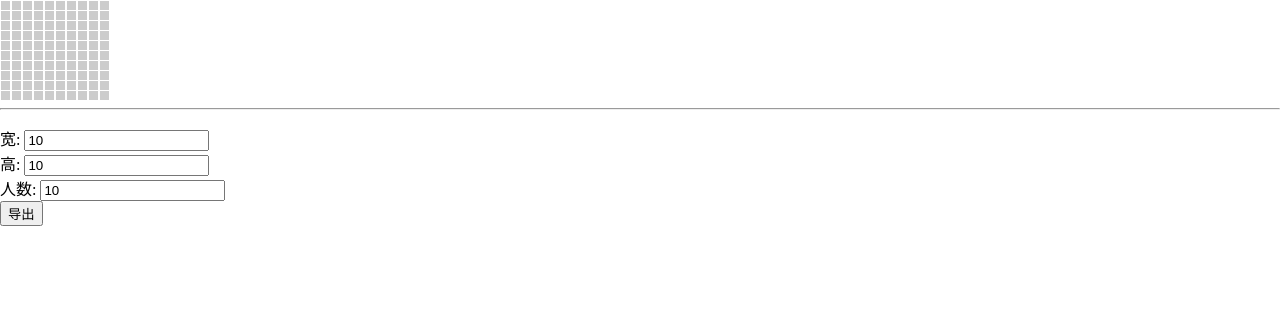
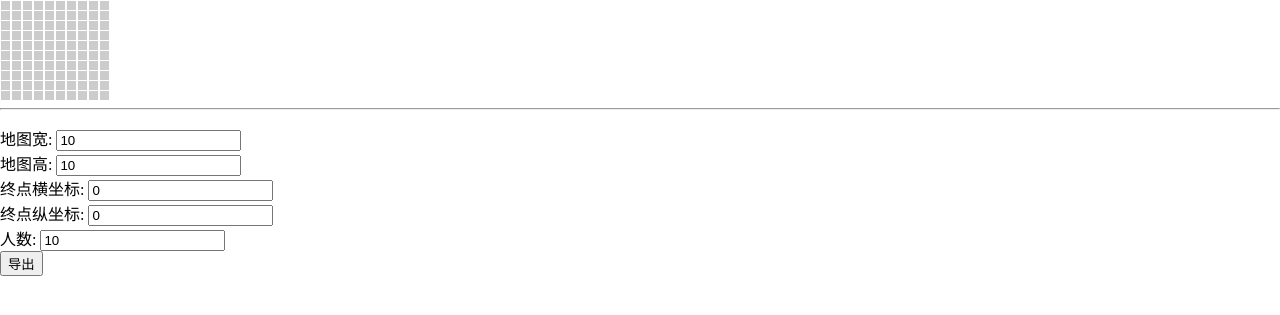
Before and after one commit to Chenwenjun-1996/Schoolwork, a Django app: page /social_force/draw_map/ in a window 1280 px wide. Shown: the top 315 px of the page. Run offline with Django 3.2, Linux system fonts and the light colour scheme.

Commit message:
version1.1

```diff
--- a/SFS/urls.py
+++ b/SFS/urls.py
@@ -20,4 +20,5 @@ from django.urls import path, include
 urlpatterns = [
     path('admin/', admin.site.urls),
     path('social_force/', include('social_force.urls')),
+    path('', sfv.drawMap),
 ]
--- a/component/BFS.py
+++ b/component/BFS.py
@@ -9,8 +9,8 @@ class BFS:
         self.width = width
         self.height = height
         self.bfs = ctypes.cdll.LoadLibrary(os.path.join(os.getcwd(), 'bfs.so'))
-        self.bfs.BFS(self.data, width, height, x, y)
-        self.dist = np.array(self.data).reshape(width, height)
+        self.bfs.BFS(self.data, int(width), int(height), int(x), int(y))
+        self.dist = np.array(self.data).reshape(int(width), int(height))
 
 
 
--- a/component/person.py
+++ b/component/person.py
@@ -24,6 +24,7 @@ class Person:
 
     def calculate(self):
         self.curV += ((self.dir * self.desV - self.curV) / self.tao + self.fc / self.m)*self.dt
+
         v = np.linalg.norm(self.curV)
         # print(v)
         if v > self.maxV:
--- a/social_force/views.py
+++ b/social_force/views.py
@@ -1,15 +1,33 @@
-from django.http import HttpResponse
+import json
+from django.http import HttpResponse, JsonResponse
 from django.shortcuts import render
+from django.views.decorators.csrf import csrf_exempt
+from ForceMap import ForceMap
 
 
 # Create your views here.
 
+@csrf_exempt
+def display(request):
+    if request.method == 'POST':
+        data = request.POST
+        #        print(type(json.loads(data.get('graph'))))
 
-def display(request):
-    return render(request, 'displayMap.html')
+        force = ForceMap(json.loads(data.get('graph')), int(data.get('width')), int(data.get('height')),
+                         int(data.get('dx')),
+                         int(data.get('dy')), int(data.get('people')))
+        info = {}
+        info['ori'] = force.personMap()
+        #print(force.personMap())
+        info['st'] = []
+        for i in range(120):
+            force.step()
+            #print(force.personMap())
+            info['st'].append(force.personMap())
+        return JsonResponse(info)
+    else:
+        return JsonResponse({})
 
 
 def drawMap(request):
-    if request.method == 'POST':
-        pass
     return render(request, 'map.html')
--- a/templates/map.html
+++ b/templates/map.html
@@ -45,22 +86,32 @@
 </head>
 <body>
     <div id="map"></div>
-    <div id="result"></div>
     <hr>
     <p id="obs"></p>
     <div>
-        <label for="width">宽:</label>
+        <label for="width">地图宽:</label>
         <input type="number" value="10" id="width" class="size">
     </div>
     <div>
-        <label for="height">高:</label>
+        <label for="height">地图高:</label>
         <input type="number" value="10" id="height" class="size">
     </div>
+        <div>
+        <label for="dy">终点横坐标:</label>
+            <input type="number" value="0" id="dy" class="des">
+
+    </div>
     <div>
-        <label for="width">人数:</label>
+        <label for="dx">终点纵坐标:</label>
+        <input type="number" value="0" id="dx" class="des">
+
+    </div>
+    <div>
+        <label for="people">人数:</label>
         <input type="number" value="10" id="people">
     </div>
-    <input type="button" value="导出" id="submit">
+    <input type="button" value="导出" id="submit" >
+    <div id="display"></div>
     <script>
         window.onload = function (){
             var $width = $('#width');
@@ -68,6 +119,8 @@
             var width = 10;
             var height = 10;
             var $map = $('#map');
+            var $dis = $('#display');
+            var d;
             for(var i=0;i<width;i++) {
                 var $line = $('<div class="line"></div>');
                 for(var j=0;j<height;j++){
@@ -95,6 +148,25 @@
                     $map.append($line);
                 }
             });
+
+            $('.des').change(function () {
+
+                var x = $('#dx').val();
+                var y = $('#dy').val();
+                if(x<0||x>=width) {
+                    $('#dx').val(0);
+                }
+                if(y<0||y>=width) {
+                    $('#dy').val(0);
+                }
+                var li = $map.children().eq(x);
+                var ce = li.children().eq(y);
+                if(d!=undefined)
+                    d.removeClass('dest');
+                d = ce;
+                ce.removeClass('block').addClass('dest');
+            });
+
             // $('#submit').click(function(){
             //     var map = '[[';
             //     for (var i = 0;i<width+1;i++) {
@@ -121,42 +193,79 @@
             //     map = JSON.parse(map);
             //     console.log(map);
             // })
+
+            var ori;
+            var step;
+            function anim() {
+                var i=0;
+                var fl = setInterval(function () {
+                var pos = step[i];
+                for(var j=0;j<pos.length;j++) {
+                    var person = $('#'+j);
+                    person.css('top', pos[j][0]*10-2);
+                    person.css('left', pos[j][1]*10-2);
+                }
+                i++;
+                if(i == step.length)
+                    clearInterval(fl);
+                }, 200);
+            }
+
             $('#submit').click(function(){
-                var map = '[';
-                for (var i = 0;i<width+1;i++) {
-                    map += '-1,'
+                var map = [];
+                for (var i = 0;i<width+2;i++) {
+                    map.push(-1);
                 }
-                map += '-1,';
                 $.each($map.children(), function(index, element) {
-                    map += '-1,';
+                    map.push(-1);
                     $.each($(element).children(), function(i, e){
                         if($(e).hasClass('block')) {
-                            map+='-1,'
+                            map.push(-1);
                         } else {
-                            map+='0,';
+                            map.push(0);
                         }
                     });
-                    map+='-1, ';
+                    map.push(-1);
                 });
-                for (var j = 0;j<width+1;j++) {
-                    map += '-1,'
+                for (var j = 0;j<width+2;j++) {
+                    map.push(-1);
                 }
-                map+='-1]';
-                $('#result').html(map);
-                console.log(map);
-                var data = {
-                    map: map,
-                    width: width+2,
-                    height: height+2,
-                    people: $('#people').val(),
-                };
                 $.ajax({
                     method: "POST",
                     url: '/social_force/display/',
-                    data: data,
-                    dataType: 'html',
+                    data: {
+                        'graph': JSON.stringify(map),
+                        'width': width+2,
+                        'height': height+2,
+                        'dx':  1+parseInt($('#dx').val()),
+                        'dy': 1+parseInt($('#dy').val()),
+                        'people': $('#people').val(),
+                    },
+                    dataType: 'json',
                     success: function (msg) {
+                        $dis.empty();
+                        for(var i=0;i<(height+2);i++) {
+                            var line = $('<div class="dline"></div>');
+                            for(var j=0;j<(width+2);j++){
+                                var ce = $('<div class="dcell"></div>');
+                                if(map[i*(width+2)+j]==-1)
+                                    ce.addClass('obs');
+                                line.append(ce);
+                            }
+                            $dis.append(line);
+                        }
 
+                        ori = msg.ori;
+                        step = msg.st;
+
+                        for(var k=0;k<ori.length;k++) {
+                            var person = $('<div class="person"></div>');
+                            person.attr('id', k);
+                            person.css('top', ori[k][0]*10 - 2);
+                            person.css('left', ori[k][1]*10 - 2);
+                            $dis.append(person);
+                        }
+                        anim();
                     }
                 })
             })
```
Also changed, not shown: other parts of templates/map.html (+41 -0 lines), ForceMap.py (+20 -20 lines).
